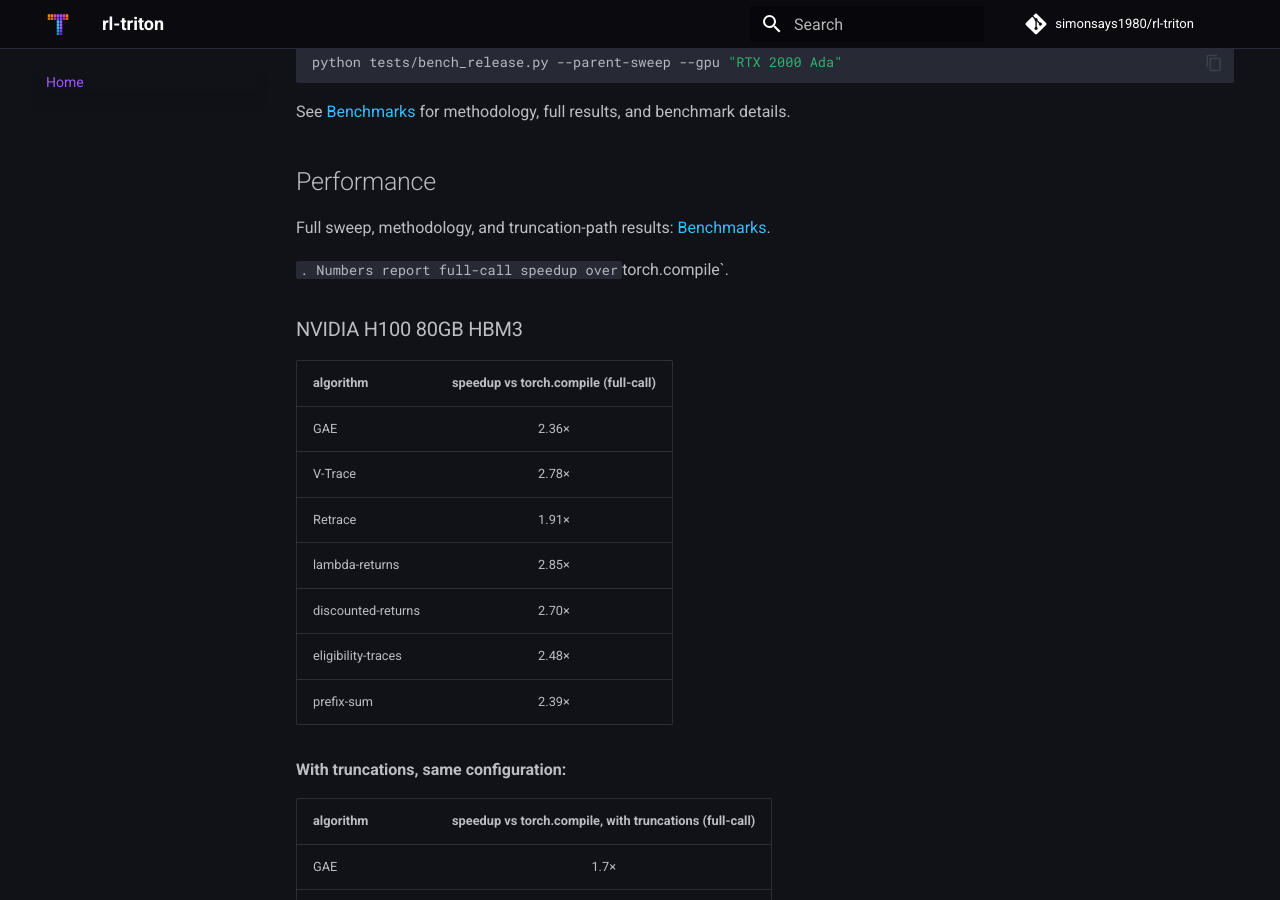
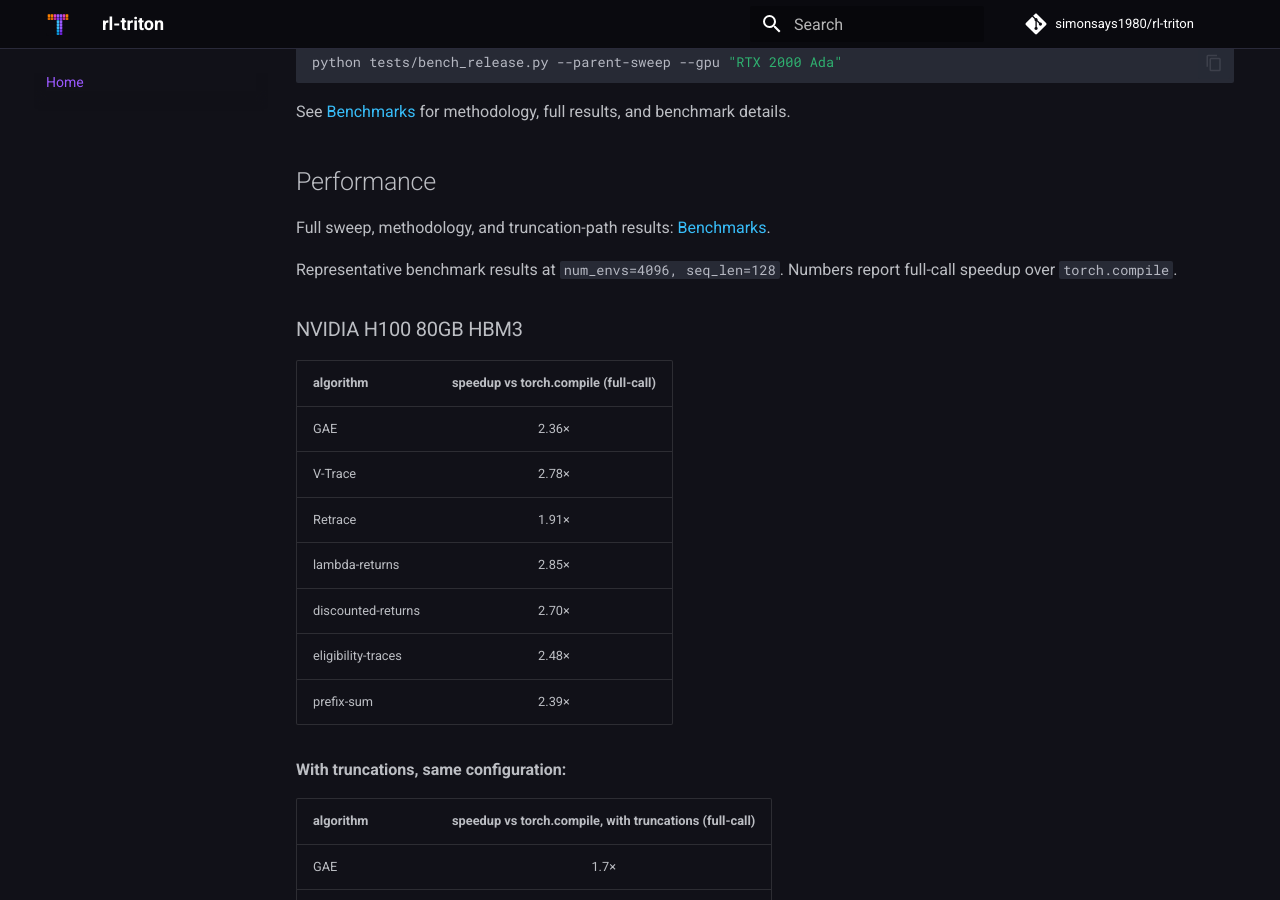
Before and after one commit to simonsays1980/rl-triton, an MkDocs documentation site: the page built from docs/index.md, in a window 1280 px wide and 900 px high, scrolled down 1953 px. Built offline with MkDocs 1.6.1 and Material for MkDocs 9.7.7, drawn with Linux system fonts in a browser that asks for light colours; comment, search, counter and statistics services are not loaded; some of the changed lines change nothing that is shown.

Commit message:
docs: fix docs/index.md Performance section truncating its intro sentence
include-markdown's start= matched the literal substring
'num_envs=4096, seq_len=128', which occurs mid-sentence -- the include
began right after that phrase, dropping 'Representative benchmark
results at' and leaving an orphaned backtick/period on the docs site.
Renders fine on GitHub since README reads top to bottom.

Added a PERF_HEADLINE_START marker before the sentence, matching the
marker convention every other include in this file already uses, and
pointed docs/index.md at it instead of the fragile inline-text anchor.

```diff
--- a/README.md
+++ b/README.md
@@ -130,6 +130,7 @@ See [benchmarks/README.md](benchmarks/README.md) for methodology and release pro
 
 *Full sweep, methodology, and truncation-path results: [benchmarks.md](benchmarks.md).*
 
+<!-- PERF_HEADLINE_START -->
 Representative benchmark results at `num_envs=4096, seq_len=128`. Numbers report full-call
 speedup over `torch.compile`.
 
--- a/docs/index.md
+++ b/docs/index.md
@@ -67,6 +67,6 @@ Full sweep, methodology, and truncation-path results: [Benchmarks](benchmarks.md
 
 {%
   include-markdown "../README.md"
-  start="num_envs=4096, seq_len=128"
+  start="<!-- PERF_HEADLINE_START -->"
   end="<!-- BENCH_END -->"
 %}
```
